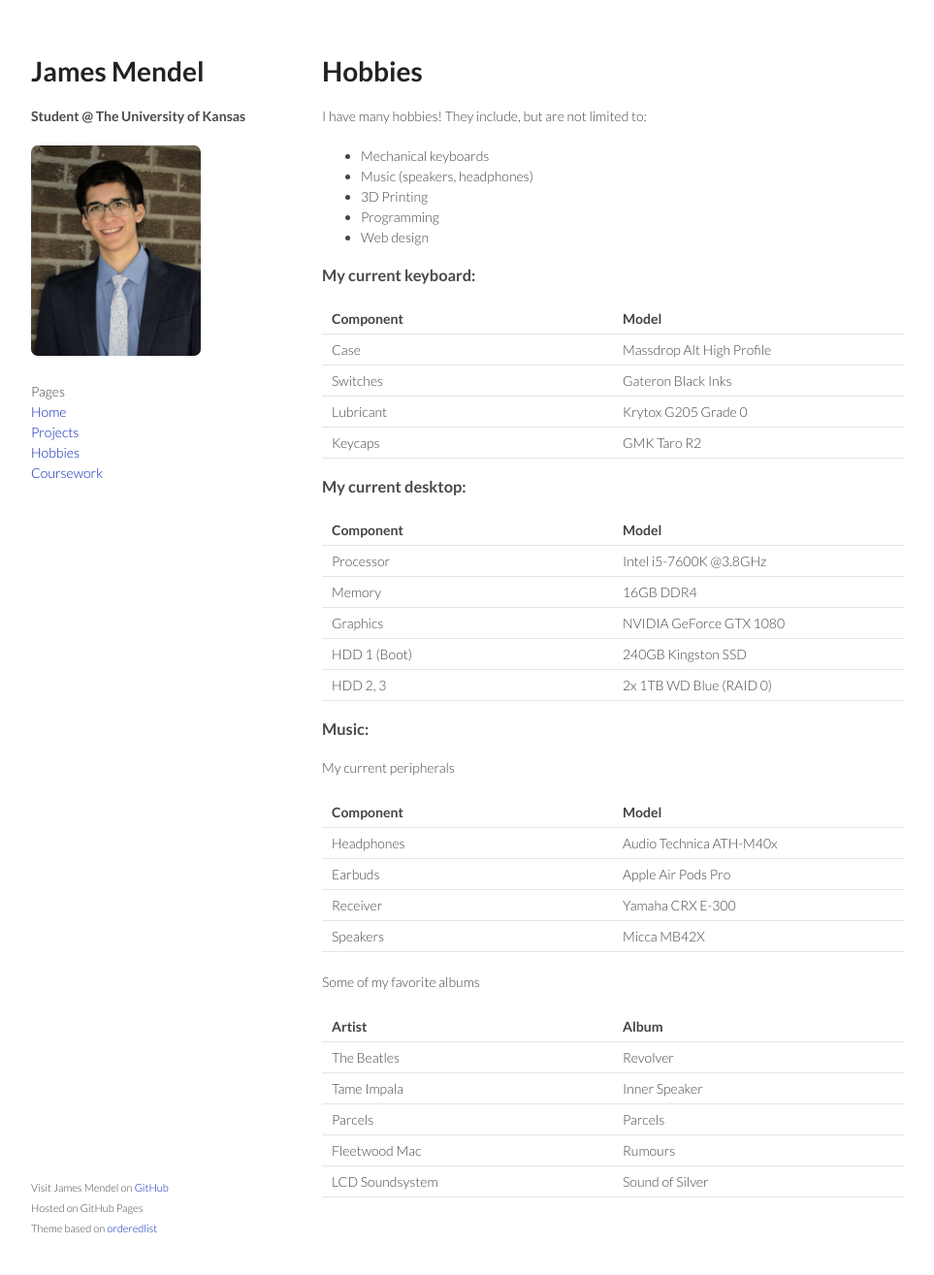
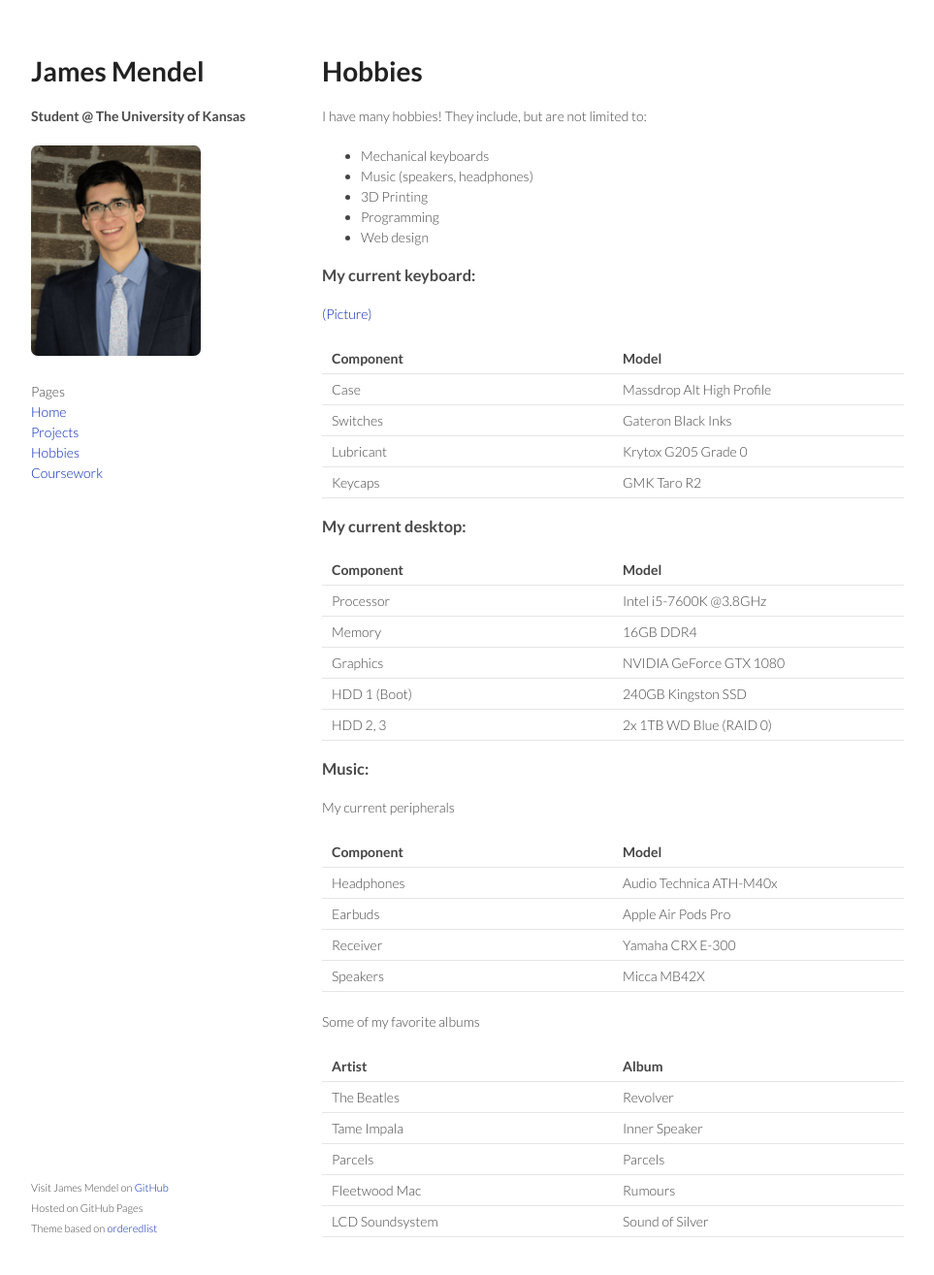
Before and after one commit to jamesmendel/jamesmendel.github.io, a Jekyll site: the page built from hobbies.md, in a window 1280 px wide and 1346 px high. Shown: the top 1315 px of the window at 97% size, without its empty margins (158-1121 px from the left). Built offline with Jekyll 4.4.1, drawn with Linux system fonts in a browser that asks for light colours; nearby versions of some CDN libraries.

Commit message:
add keyboard picture

```diff
--- a/hobbies.md
+++ b/hobbies.md
@@ -13,6 +13,7 @@ I have many hobbies! They include, but are not limited to:
 - Web design
 
 ### My current keyboard:
+[(Picture)]({{ site.baseurl }}/images/Keyboard.jpg){:target="_blank"}
 
 | Component | Model                     |
 |-----------|---------------------------|
```
Also changed, not shown: 1 other file.
